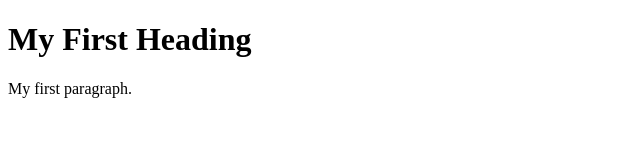
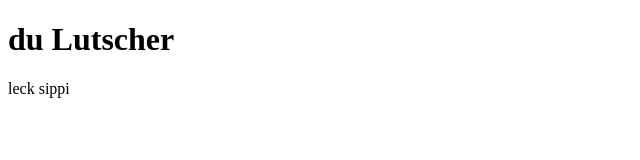
Before and after one commit to adimp3/adimp3.github.io, a plain HTML site: page INDEX.html in a window 1280 px wide. Shown: the whole page, without its empty margins (0-640 px from the left). Drawn offline with Linux system fonts and the light colour scheme.

Commit message:
Update INDEX.html

```diff
--- a/INDEX.html
+++ b/INDEX.html
@@ -5,8 +5,8 @@
 </head>
 <body>
 
-<h1>My First Heading</h1>
-<p>My first paragraph.</p>
+<h1>du Lutscher</h1>
+<p>leck sippi</p>
 
 </body>
 </html>
```
